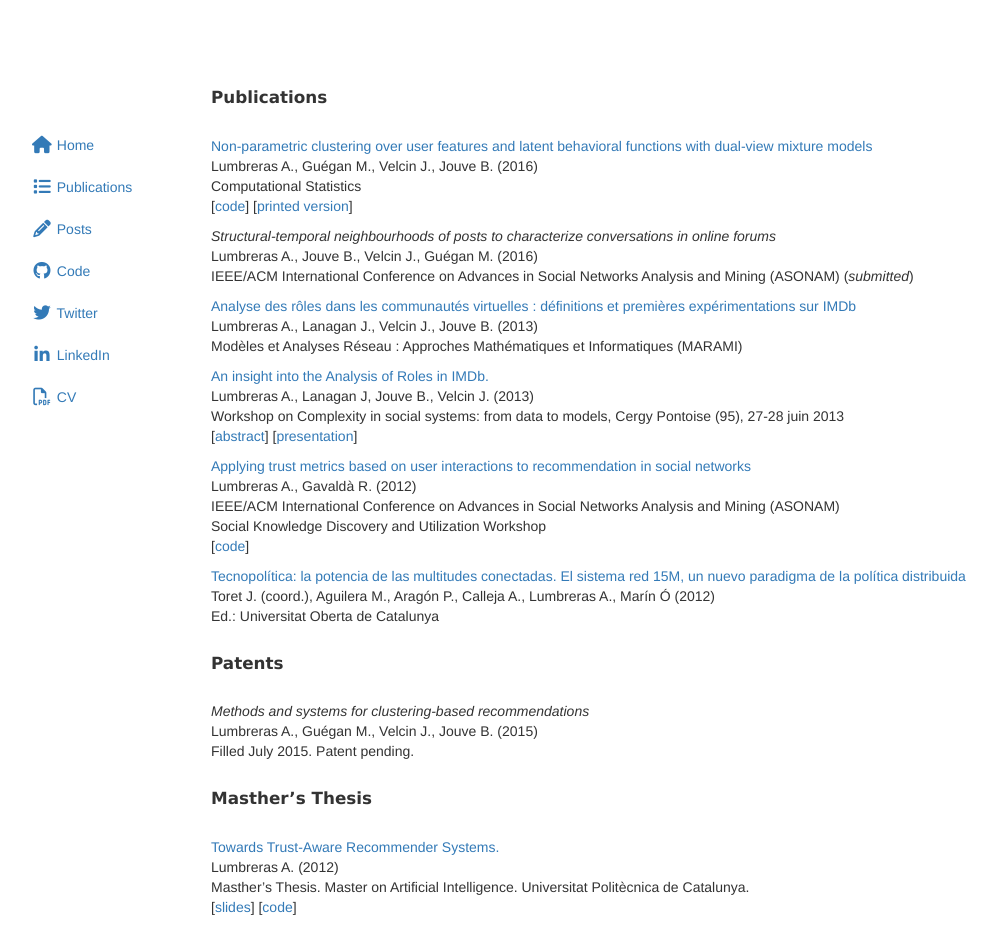
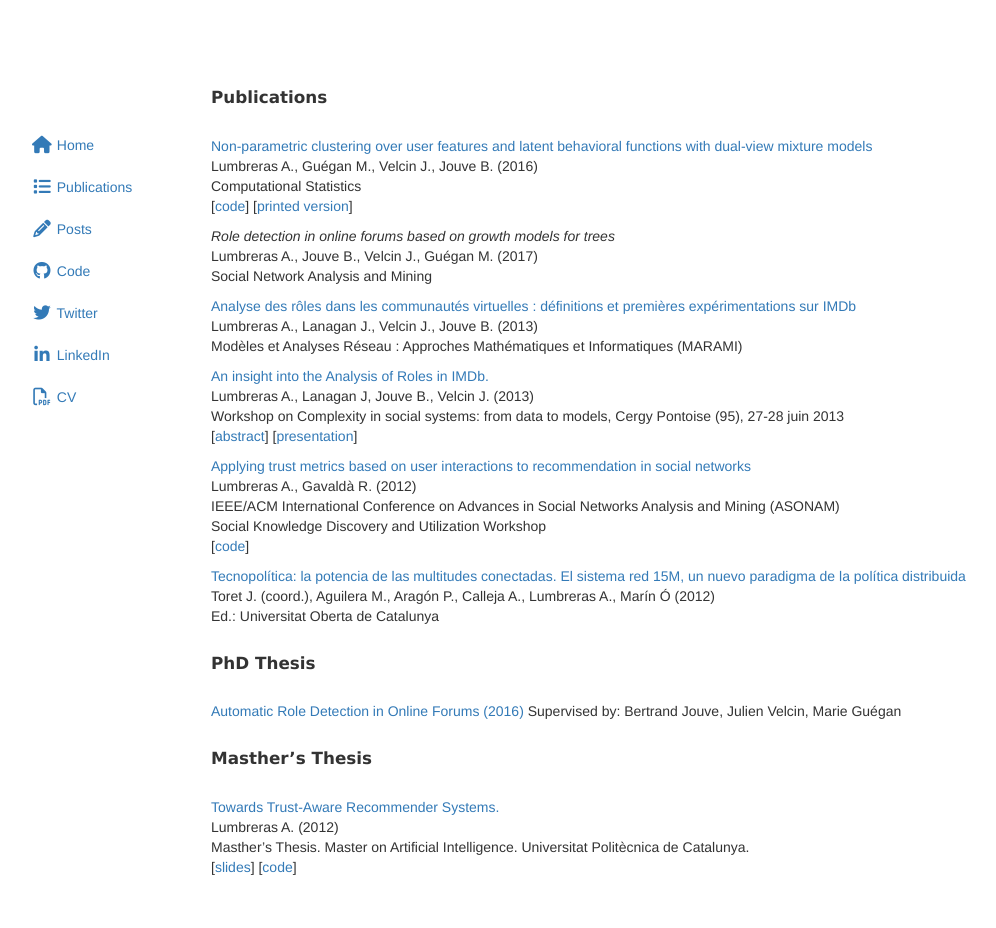
Before and after one commit to alumbreras/alumbreras.github.io, a Jekyll site: the page built from publications.md, in a window 1280 px wide and 928 px high. Shown: the whole window, without its empty margins (54-1050 px from the left). Built offline with Jekyll 4.4.1, drawn with Linux system fonts in a browser that asks for light colours; nearby versions of some CDN libraries; comment, search, counter and statistics services are not loaded.

Commit message:
update publications

```diff
--- a/publications.md
+++ b/publications.md
@@ -12,9 +12,9 @@
 [[printed version](http://link.springer.com/article/10.1007/s00180-016-0668-0)]
 
 
-_Structural-temporal neighbourhoods of posts to characterize conversations in online forums_
- Lumbreras A., Jouve B., Velcin J., Guégan M. (2016)
-IEEE/ACM International Conference on Advances in Social Networks Analysis and Mining (ASONAM) (*submitted*)
+_Role detection in online forums based on growth models for trees_
+Lumbreras A., Jouve B., Velcin J., Guégan M. (2017)
+Social Network Analysis and Mining
 
 [Analyse des rôles dans les communautés virtuelles : définitions et premières expérimentations sur IMDb](http://arxiv.org/ftp/arxiv/papers/1309/1309.7187.pdf)
 Lumbreras A., Lanagan J., Velcin J.,  Jouve B. (2013)
@@ -37,11 +37,10 @@
 
 
 
-## Patents
+## PhD Thesis
 
-_Methods and systems for clustering-based recommendations_
-Lumbreras A., Guégan M., Velcin J., Jouve B. (2015)
-Filled July 2015. Patent pending.
+[Automatic Role Detection in Online Forums (2016)](https://tel.archives-ouvertes.fr/tel-01439342/)
+Supervised by: Bertrand Jouve, Julien Velcin, Marie Guégan
 
 
 ## Masther's Thesis
```
